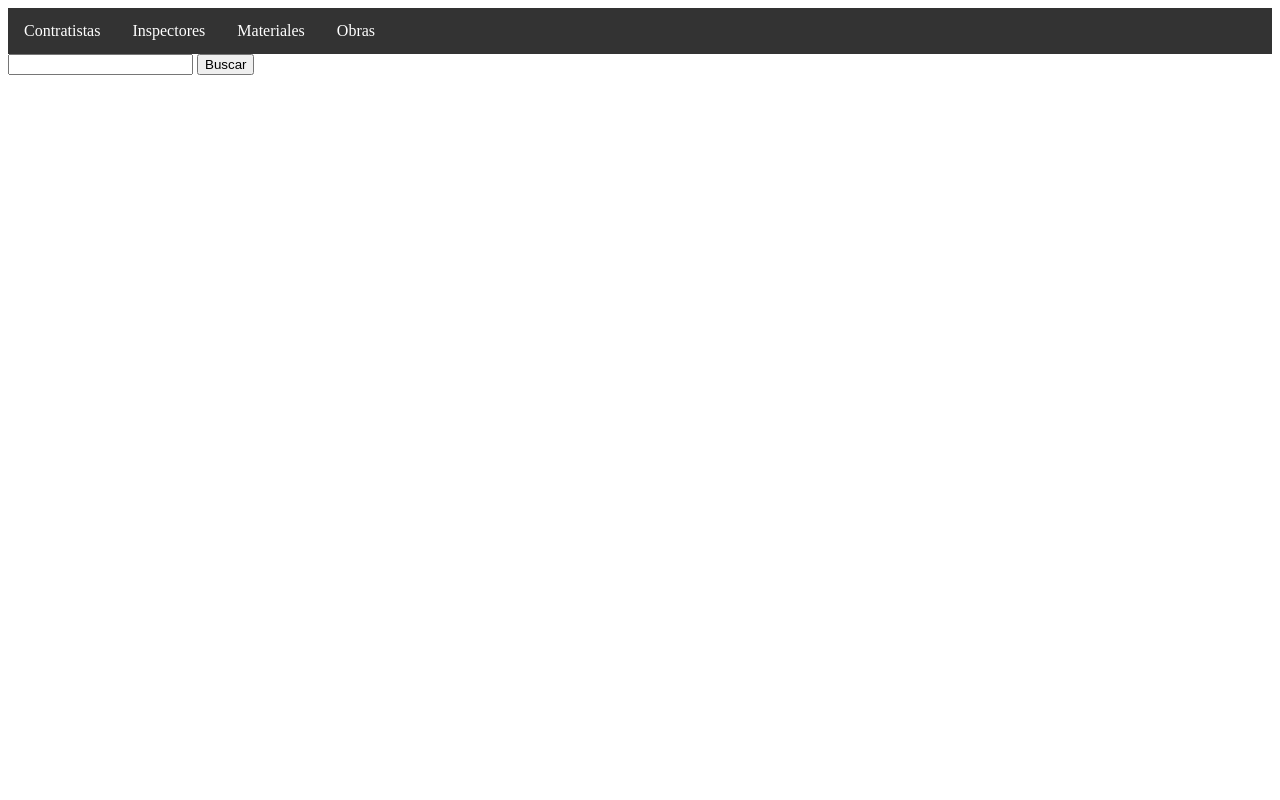
After one commit to baroam0/dopcas, a Django app: template templates/obras/obra_list.html in a window 1280 px wide. The commit adds this page. Run offline with Django 3.2, Linux system fonts and the light colour scheme; the template is opened without the code that fills it, so the values that code supplies are empty; parts of the project's set-up code (start-up, migrations or seed data) failed here and were passed over.

Commit message:
Se agrega template de obra

```diff
--- a/dopcas/settings-dev.py
+++ b/dopcas/settings-dev.py
@@ -109,7 +109,7 @@ AUTH_PASSWORD_VALIDATORS = [
 
 LANGUAGE_CODE = 'es-AR'
 
-TIME_ZONE = 'America/Argentina/Buenos_Aires/'
+TIME_ZONE = 'America/Argentina/Buenos_Aires'
 
 USE_I18N = True
 
--- a/dopcas/urls.py
+++ b/dopcas/urls.py
@@ -1,4 +1,6 @@
-"""dopcas URL Configuration
+
+"""
+dopcas URL Configuration
 
 The `urlpatterns` list routes URLs to views. For more information please see:
     https://docs.djangoproject.com/en/2.2/topics/http/urls/
@@ -13,9 +15,17 @@ Including another URLconf
     1. Import the include() function: from django.urls import include, path
     2. Add a URL to urlpatterns:  path('blog/', include('blog.urls'))
 """
+
 from django.contrib import admin
 from django.urls import path
 
+from .views import home
+
+from apps.obras.views import listadoobra
+
+
 urlpatterns = [
     path('admin/', admin.site.urls),
+    path('', home),
+    path('listadoobra/', listadoobra),
 ]
--- a/templates/base.html
+++ b/templates/base.html
@@ -1,13 +1,49 @@
-
 
 <html>
+
     <head>
+        <!--link rel="stylesheet" href="https://unpkg.com/purecss@2.0.3/build/pure-min.css" integrity="sha384-cg6SkqEOCV1NbJoCu11+bm0NvBRc8IYLRGXkmNrqUBfTjmMYwNKPWBTIKyw9mHNJ" crossorigin="anonymous"-->
 
+        <style>
+            ul {
+              list-style-type: none;
+              margin: 0;
+              padding: 0;
+              overflow: hidden;
+              background-color: #333;
+            }
+
+            li {
+              float: left;
+            }
+
+            li a {
+              display: block;
+              color: white;
+              text-align: center;
+              padding: 14px 16px;
+              text-decoration: none;
+            }
+
+            li a:hover {
+              background-color: #111;
+            }
+            </style>
     </head>
 
-    {%block content%}
+    <body>
+        <ul>
+            <li><a href="#about">Contratistas</a></li>
+            <li><a href="#home">Inspectores</a></li>
+            <li><a href="#news">Materiales</a></li>
+            <li><a href="/listadoobra">Obras</a></li>
+        </ul>
+        {%block content%}
+        {% endblock %}
+    </body>
+
+    <script src="https://code.jquery.com/jquery-3.5.1.min.js" integrity="sha256-9/aliU8dGd2tb6OSsuzixeV4y/faTqgFtohetphbbj0=" crossorigin="anonymous"></script>
+    {%block js%}
     {% endblock %}
 
-    {%block js%}
-    {% endblock %}
 </html>
--- /dev/null
+++ b/templates/obras/obra_list.html
@@ -0,0 +1,13 @@
+
+
+{% extends "base.html"%}
+
+{% block content %}
+    <input type="text" id="txtbuscar" name="txtbuscar">
+    <button type=button>Buscar</button>
+{% endblock %}
+
+
+{% block jst %}
+
+{% endblock %}
```
Also changed, not shown: templates/obras/obra_edit.html (added, +11 -0 lines).
